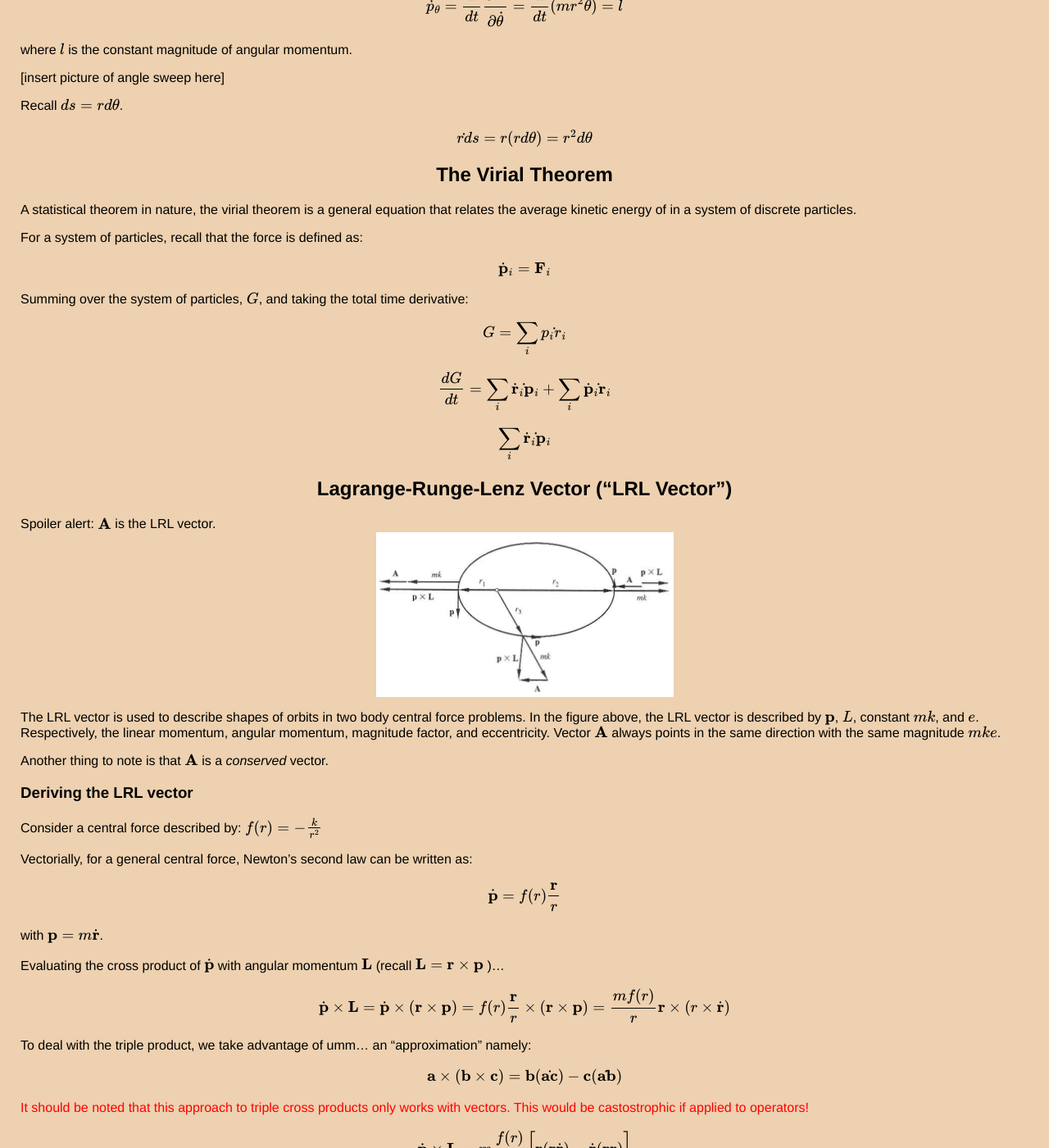
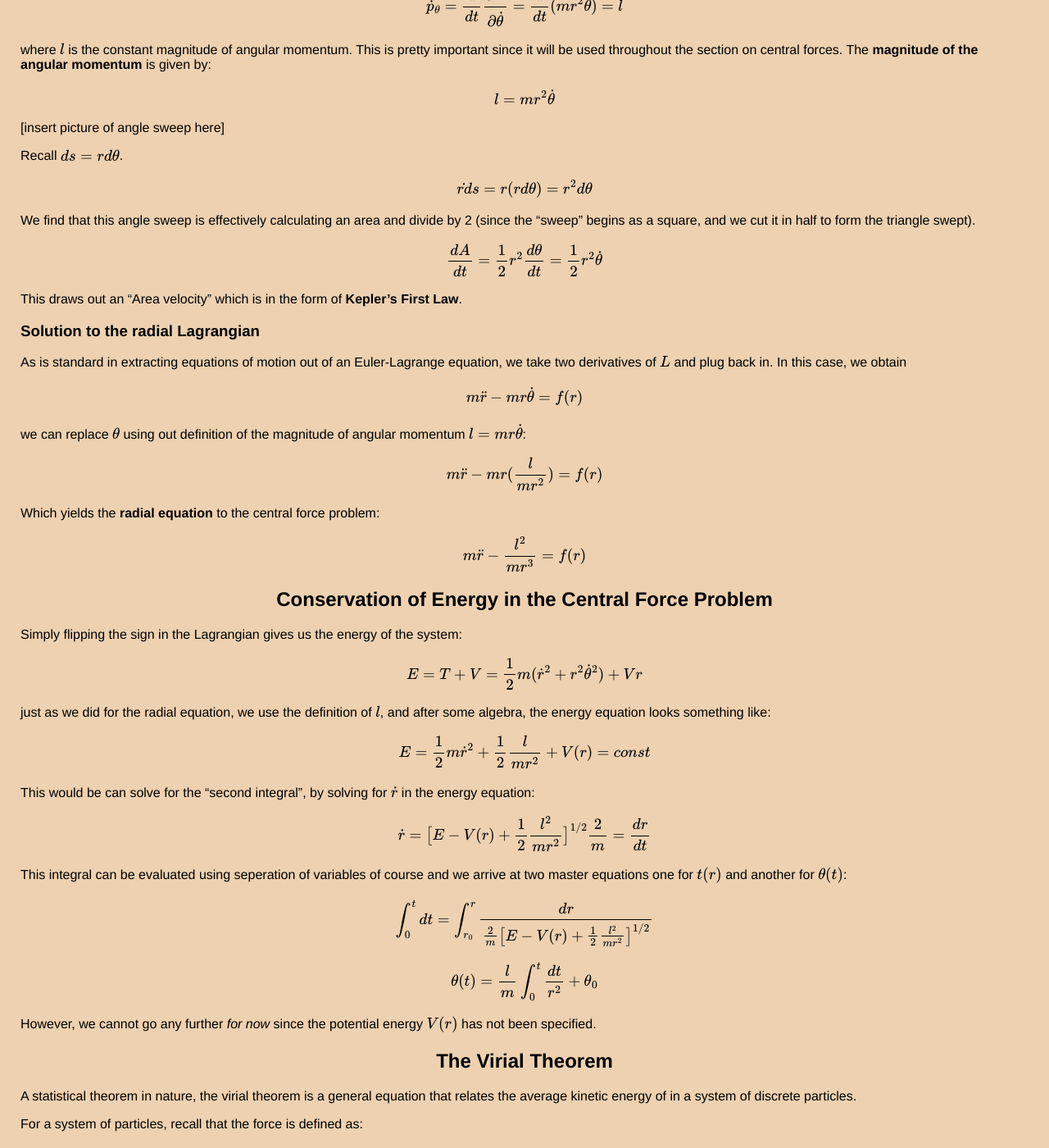
Before and after one commit to thaihangchung7/thaihangchung7.github.io, a Jekyll site: the page built from _notes/classical2.md, in a window 1280 px wide and 1400 px high, scrolled down 4447 px. Shown: the whole window at 82% size. Built offline with Jekyll 4.4.1, drawn with Linux system fonts in a browser that asks for light colours; formulas are drawn with MathJax 3; some of the changed text lies outside the part shown.

Commit message:
Added orbital equations and properties of rotation matrix

```diff
--- a/_notes/classical2.md
+++ b/_notes/classical2.md
@@ -176,7 +178,7 @@
 $$ \frac{d \vec{r}}{dt} = \hat{e}_{r} \frac{d\vec{r}}{dt} + \hat{e}_{\theta} \vec{r} \frac{d\theta}{dt} \rightarrow \vec{v} = \hat{e}_{r} \dot{r} + \hat{e}_{\theta} \vec{r} \dot{\theta} $$
 
 
-## Equations of Motion and First Integrals
+## Equations of Motion for Central Forces and First Integrals
 
 Recall that central forces (i.e. gravity, coloumbic forces) are forces that do not depend on direction, only position, $$V(r)$$. Recently, we found that when tackling central force problems, one dimension is eliminated since angular momentum is conserved, or $$ L = constant $$.
 
@@ -195,13 +197,61 @@
 
 $$ \dot{p}_{\theta} = \frac{d}{dt} \frac{\partial L}{\partial \dot{\theta}}= \frac{d}{dt} (m r^{2} \dot{\theta} ) = l $$
 
-where $$ l $$ is the constant magnitude of angular momentum.
+where $$ l $$ is the constant magnitude of angular momentum. This is pretty important since it will be used throughout the section on central forces. The **magnitude of the angular momentum** is given by:
+
+$$ l = mr^{2} \dot{\theta} $$
 
 [insert picture of angle sweep here]
 
 Recall $$ ds = r d\theta $$.
 
 $$ r \dot{} ds = r ( r d\theta ) = r^{2} d\theta $$
+
+We find that this angle sweep is effectively calculating an area and divide by 2 (since the "sweep" begins as a square, and we cut it in half to form the triangle swept).
+
+$$ \f{dA}{dt} = \f{1}{2} r^{2} \f{d\theta}{dt} = \f{1}{2} r^{2} \dot{\theta} $$
+
+This draws out an "Area velocity" which is in the form of **Kepler's First Law**.
+
+### Solution to the radial Lagrangian
+
+As is standard in extracting equations of motion out of an Euler-Lagrange equation, we take two derivatives of $$L$$ and plug back in. In this case, we obtain
+
+$$ m \ddot{r} - m r \dot{\theta} = f(r) $$
+
+we can replace $$\theta$$ using out definition of the magnitude of angular momentum $$l = mr\dot{\theta}$$:
+
+$$m\ddot{r} - mr (\f{l}{mr^{2}} )= f(r) $$
+
+Which yields the **radial equation** to the central force problem:
+
+$$ m \ddot{r} - \f{l^{2}}{mr^{3}} = f(r) $$
+
+## Conservation of Energy in the Central Force Problem
+
+Simply flipping the sign in the Lagrangian gives us the energy of the system:
+
+$$ E = T + V = \f{1}{2} m (\dot{r}^{2} + r^{2} \dot{\theta}^{2} ) + V{r} $$
+
+just as we did for the radial equation, we use the definition of $$l$$, and after some algebra, the energy equation looks something like:
+
+$$ E = \f{1}{2} m \dot{r}^{2} + \f{1}{2} \f{l}{mr^{2}} + V(r) = const $$
+
+This would be can solve for the "second integral", by solving for $$\dot{r}$$ in the energy equation:
+
+$$\dot{r} = \big[ E - V(r) + \f{1}{2} \f{l^2}{mr^{2}} \big]^{1/2} \f{2}{m} = \f{dr}{dt} $$
+
+This integral can be evaluated using seperation of variables of course and we arrive at two master equations one for $$t(r)$$ and another for $$\theta(t)$$:
+
+$$ \int^{t}_{0} dt = \int^{r}_{r_{0}} \frac{dr}{ \f{2}{m} \big[ E - V(r) + \f{1}{2} \f{l^2}{mr^{2}} \big]^{1/2} } $$
+
+$$ \theta (t) = \f{l}{m} \int^{t}_{0} \f{dt}{r^{2}} + \theta_{0} $$
+
+However, we cannot go any further *for now* since the potential energy $$V(r)$$ has not been specified.
+
+
+
+
 
 ## The Virial Theorem
 
@@ -211,15 +261,62 @@
 
 $$ \dot{\vec{p}}_{i} = \vec{F}_{i} $$
 
-Summing over the system of particles, $$G$$, and taking the total time derivative:
+We introduce a quantity, $$G$$, since (I'm assuming) we want to form an equation about the kinetic energy of the system. Summing over the system of particles, $$G$$, and taking the total time derivative:
 
 $$ G = \sum_{i} p_{i} \dot{} r_{i} $$
 
 $$ \frac{dG}{dt} = \sum_{i} \dot{\vec{r}}_{i} \dot{} \vec{p}_{i} + \sum_{i} \dot{\vec{p}}_{i} \dot{} \vec{r}_{i} $$
 
+Taking a closer look at one of the expansion terms:
+
+$$ \sum_{i} \dot{\vec{r}}_{i} \dot{} \vec{p}_{i} = \sum_{i} \dot{\v{r_{i}}} \d{} (m \dot{\v{r_{i}}} ) = \sum_{i} m \dot{\v{r_{i}}} \dot{\v{r_{i}}} = \sum_{i} m \v{v_{i}}^{2} $$
+
+Recalling the definition of kinetic energy $$ T = \f{1}{2} mv^{2} $$:
+
+$$\sum_{i} \dot{\v{r}}_{i} \dot{} \v{p}_{i} = 2T$$
+
+As for the other term, we can just use the time derivative momentum definition of force, $$ \v{F} = \dot{\v{p}} $$
+
+So rewriting $$\f{dG}{dt} $$,
+
+$$ \f{dG}{dt} = 2T + \sum_{i} \v{F} \dot{} \v{r} $$
+
+We choose a period, $$\tau$$, to integrate over, and normalize with $$\f{1}{\tau}$$.
+
+$$ \f{1}{\tau} \int_{0}^{\tau} \f{dG}{dt} dt \equiv \< \f{dG}{dt} \>$$
+
+$$\< \f{dG}{dt} \> = \<2T\> + \<\sum_{i} \v{F} \dot{} \v{r} \> = \f{1}{\tau} \big[ G(\tau) - G(0) \big] $$
+
+For the cases where $$\tau$$ is sufficiently large or assuming the system is periodic, $$\big[ G(\tau) - G(0) \big] $$ goes to 0.
 
 
-$$ \sum_{i} \dot{\vec{r}}_{i} \dot{} \vec{p}_{i}$$
+$$\<T\> = - \f{1}{2} \<\sum_{i} \v{F} \dot{} \v{r} \> $$
+
+# Orbital Equations
+
+Here we seek an equation of the orbit such that it depends on $$\v{r}$$ and $$\theta$$, also eliminating the need for a parameter $$t$$.
+
+## The Differential Orbital Equation
+
+Recall from a radial and angular equations of motion were derived from the central force Lagrangian.
+
+$$m\ddot{r} - \f{l^{2}}{mr^{3}} = f(r) $$ (radial)
+
+$$l = mr^{2} \f{d\theta}{dt} $$ (angular)
+
+At the moment both of these equations have the differential quantity $$dt$$. Recall that the aim of working with central force problems is to massage the equations to depend on $$r$$ rather than $$t$$.
+
+We aim to get rid of $$dt$$ by first solving the angular equation for $$dt$$:
+
+$$dt = \f{mr^{2}}{l} d\theta $$
+
+and plug it into the radial equation, where we also rewrite $$d\ddot{r}$$ in the form $$\f{d^{2} r}{dt^2} = \f{d}{dt} \f{dr}{dt} $$.
+
+Moreover, we introduce a term $$ u = \f{1}{r}$$. Doing all of this yields a **differential orbital equation**:
+
+$$ \f{d^{2}u}{d\theta^{2}} + u = -\f{m}{l^{2} u^{2}} f(\f{1}{u}) $$
+
+By simply evaluating the equation for $$f(\f{1}{u})$$, the equation can describe all sources of conservative orbits!
 
 ## Lagrange-Runge-Lenz Vector ("LRL Vector")
 
@@ -664,6 +761,20 @@
 \end{bmatrix}$$
 is the standard rotation matrix for in 2 dimensions.
 
+### Properties of rotation matrix $$A_{a,\theta} \in \mathbb{R}^{3}$$
+
+$$a$$ is the rotation axis and $$\theta$$ is the rotation angle.
+
+The rotation matrix is orthogonal, so by definition $$\v{A}^{T} \v{A} = \v{1} $$, or:
+
+$$\v{A}_{a,\theta}^{T} = \v{A}_{a,\theta}^{-1} $$
+
+$$det(\v{A_{a,\theta}}) = 1$$
+
+$$\v{A}_{a,(\theta + r)} = \v{A}_{a,\theta} \dot{} \v{A}_{a,r} $$
+
+$$ \v{A}_{a,0} = \v{I} $$
+
 
 ## Euler's Angle
 
@@ -715,7 +826,22 @@
 
 Goldstein describes **Euler's theorem** as:
 
+"A general displacement of a rigid body with one point fixed is a rotation about an axis"
+
+In the context of matricies, Euler's theorem can be restated as:
+
 "The real orthogonal matrix specifying the physical motion of a rigid body with one point fixed always has the eigenvalue +1"
+
+For example, a matrix that takes the form:
+
+$$\begin{bmatrix}
+\cos\phi & \sin\phi & 0 \\
+-\sin\phi & \cos\phi & 0 \\
+0 & 0 & 1
+\end{bmatrix}
+$$
+
+This matrix represents a rotation about the $$z$$ axis.
 
 ## Finite Rotations
 
```
Also changed, not shown: other parts of _notes/classical2.md (+2 -0 lines).
